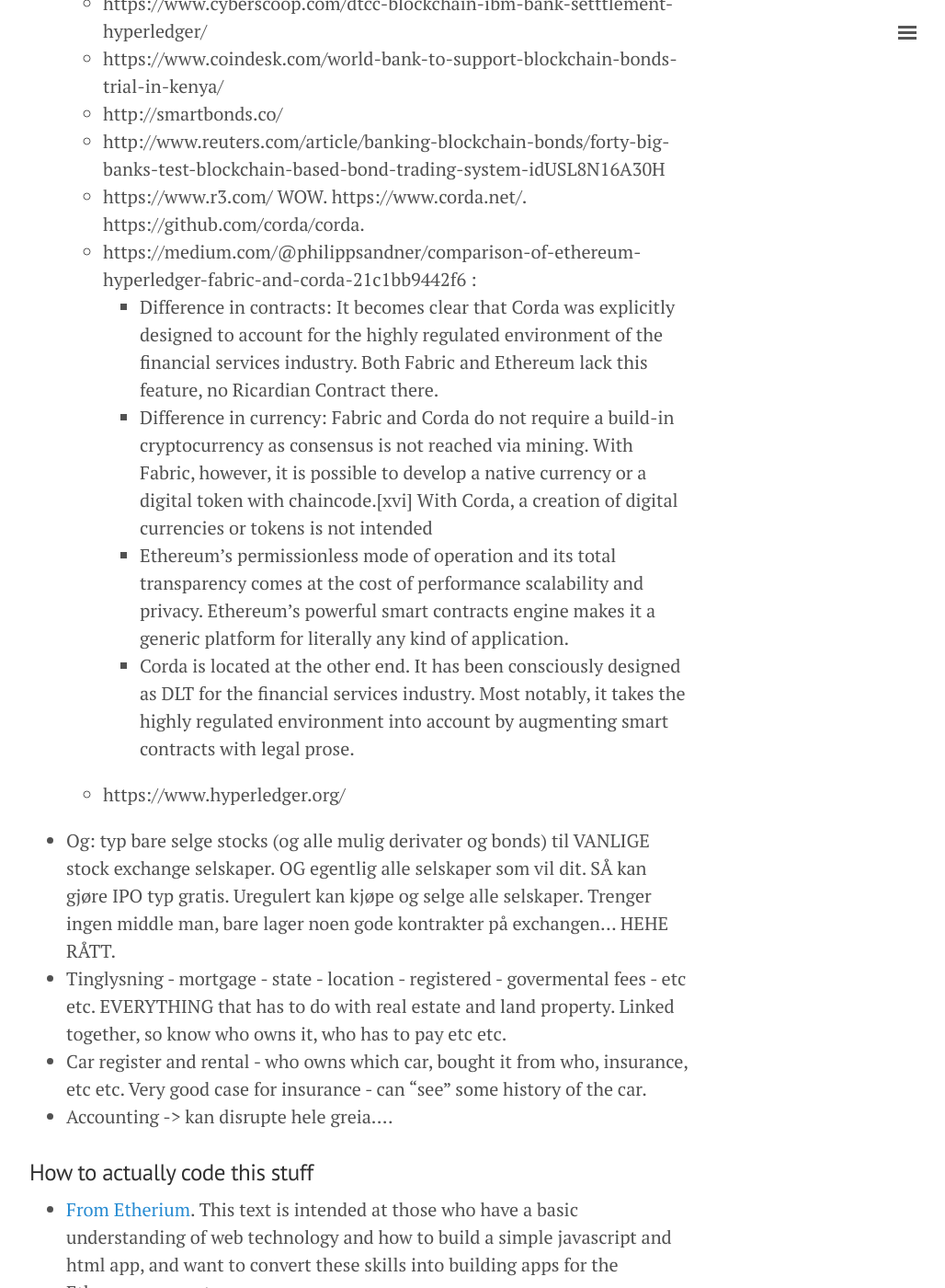
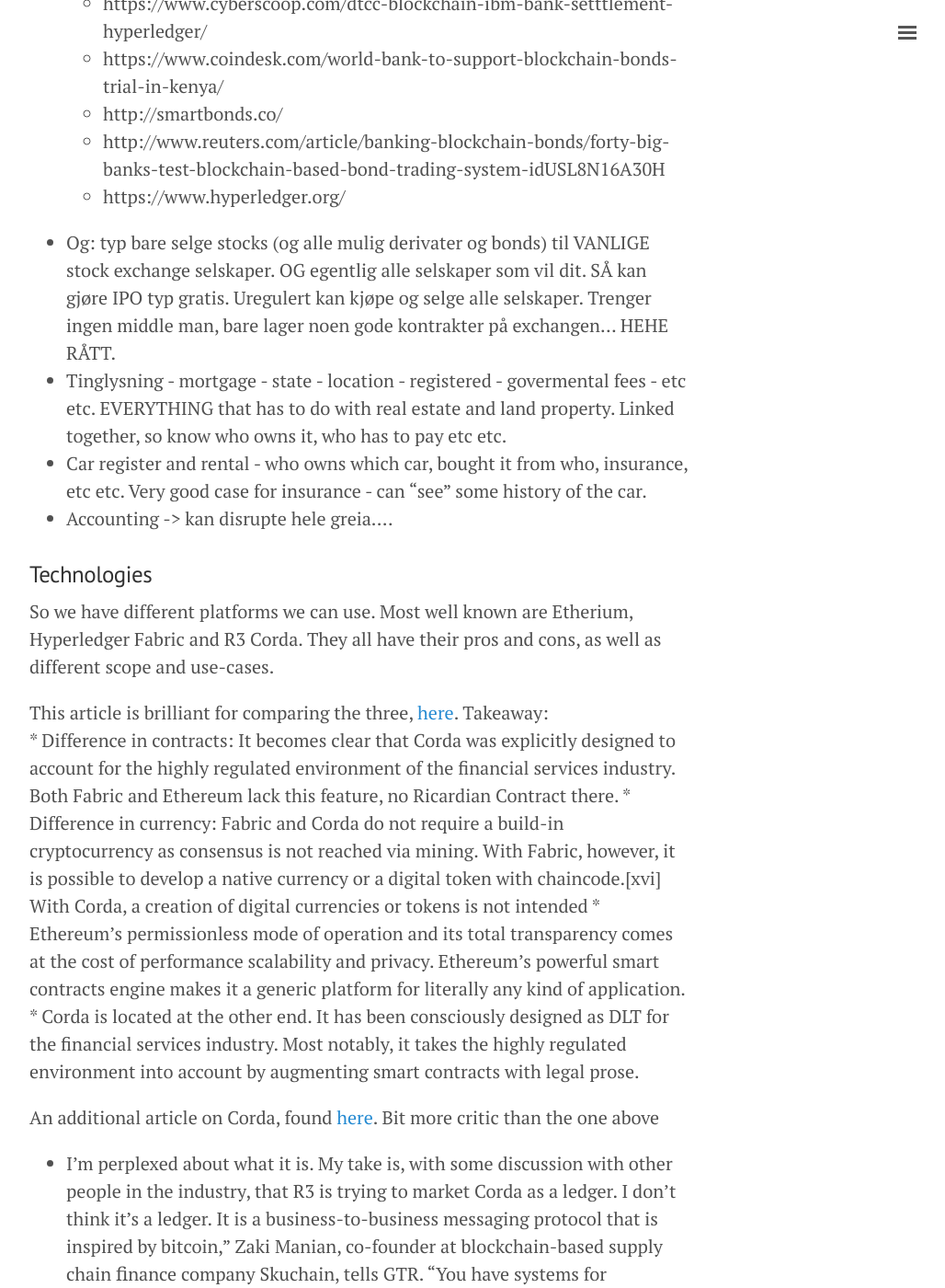
Before and after one commit to herman-hellenes/herman-hellenes.github.io, a Jekyll site: the page built from undone_posts/2017-09-11-Blockchain-resources.md, in a window 1280 px wide and 1400 px high, scrolled down 3177 px. Shown: the whole window at 92% size, without its empty margins (248-1276 px from the left). Built offline with Jekyll 4.4.1, drawn with Linux system fonts in a browser that asks for light colours; nearby versions of some CDN libraries; comment, search, counter and statistics services are not loaded; some of the changed text lies outside the part shown.

Commit message:
Update 2017-09-11-Blockchain-resources.md

```diff
--- a/undone_posts/2017-09-11-Blockchain-resources.md
+++ b/undone_posts/2017-09-11-Blockchain-resources.md
@@ -90,14 +90,6 @@
   * https://www.coindesk.com/world-bank-to-support-blockchain-bonds-trial-in-kenya/
   * http://smartbonds.co/
   * http://www.reuters.com/article/banking-blockchain-bonds/forty-big-banks-test-blockchain-based-bond-trading-system-idUSL8N16A30H
-  * https://www.r3.com/ WOW. https://www.corda.net/. https://github.com/corda/corda.
-  * https://medium.com/@philippsandner/comparison-of-ethereum-hyperledger-fabric-and-corda-21c1bb9442f6 :
-    * Difference in contracts: It becomes clear that Corda was explicitly designed to account for the highly regulated environment of the financial services industry. Both Fabric and Ethereum lack this feature, no Ricardian Contract there.
-    * Difference in currency: Fabric and Corda do not require a build-in cryptocurrency as consensus is not reached via mining. With Fabric, however, it is possible to develop a native currency or a digital token with chaincode.[xvi] With Corda, a creation of digital currencies or tokens is not intended
-    * Ethereum’s permissionless mode of operation and its total transparency comes at the cost of performance scalability and privacy. Ethereum’s powerful smart contracts engine makes it a generic platform for literally any kind of application.
-    * Corda is located at the other end. It has been consciously designed as DLT for the financial services industry. Most notably, it takes the highly regulated environment into account by augmenting smart contracts with legal prose.
-
-
   * https://www.hyperledger.org/
 
 
@@ -108,6 +100,18 @@
 
 
 
+### Technologies
+So we have different platforms we can use. Most well known are Etherium, Hyperledger Fabric and R3 Corda. They all have their pros and cons, as well as different scope and use-cases.
+
+This article is brilliant for comparing the three, [here](https://medium.com/@philippsandner/comparison-of-ethereum-hyperledger-fabric-and-corda-21c1bb9442f6). Takeaway:
+    * Difference in contracts: It becomes clear that Corda was explicitly designed to account for the highly regulated environment of the financial services industry. Both Fabric and Ethereum lack this feature, no Ricardian Contract there.
+    * Difference in currency: Fabric and Corda do not require a build-in cryptocurrency as consensus is not reached via mining. With Fabric, however, it is possible to develop a native currency or a digital token with chaincode.[xvi] With Corda, a creation of digital currencies or tokens is not intended
+    * Ethereum’s permissionless mode of operation and its total transparency comes at the cost of performance scalability and privacy. Ethereum’s powerful smart contracts engine makes it a generic platform for literally any kind of application.
+    * Corda is located at the other end. It has been consciously designed as DLT for the financial services industry. Most notably, it takes the highly regulated environment into account by augmenting smart contracts with legal prose.
+
+An additional article on Corda, found [here](https://www.gtreview.com/magazine/volume-15issue-3/r3s-corda-uncovered-not-blockchain/). Bit more critic than the one above
+* I’m perplexed about what it is. My take is, with some discussion with other people in the industry, that R3 is trying to market Corda as a ledger. I don’t think it’s a ledger. It is a business-to-business messaging protocol that is inspired by bitcoin,” Zaki Manian, co-founder at blockchain-based supply chain ﬁnance company Skuchain, tells GTR. “You have systems for exchanging purchase orders and other information between businesses – they already exist. For example, Swift. What a lot of the experimentation in the blockchain industry has been about is how to run a blockchain system to the side, or on top, of these systems so that they can have stronger properties of data consistency and authentication. That’s been the goal.”
+
 
 ### How to actually code this stuff
 
```
